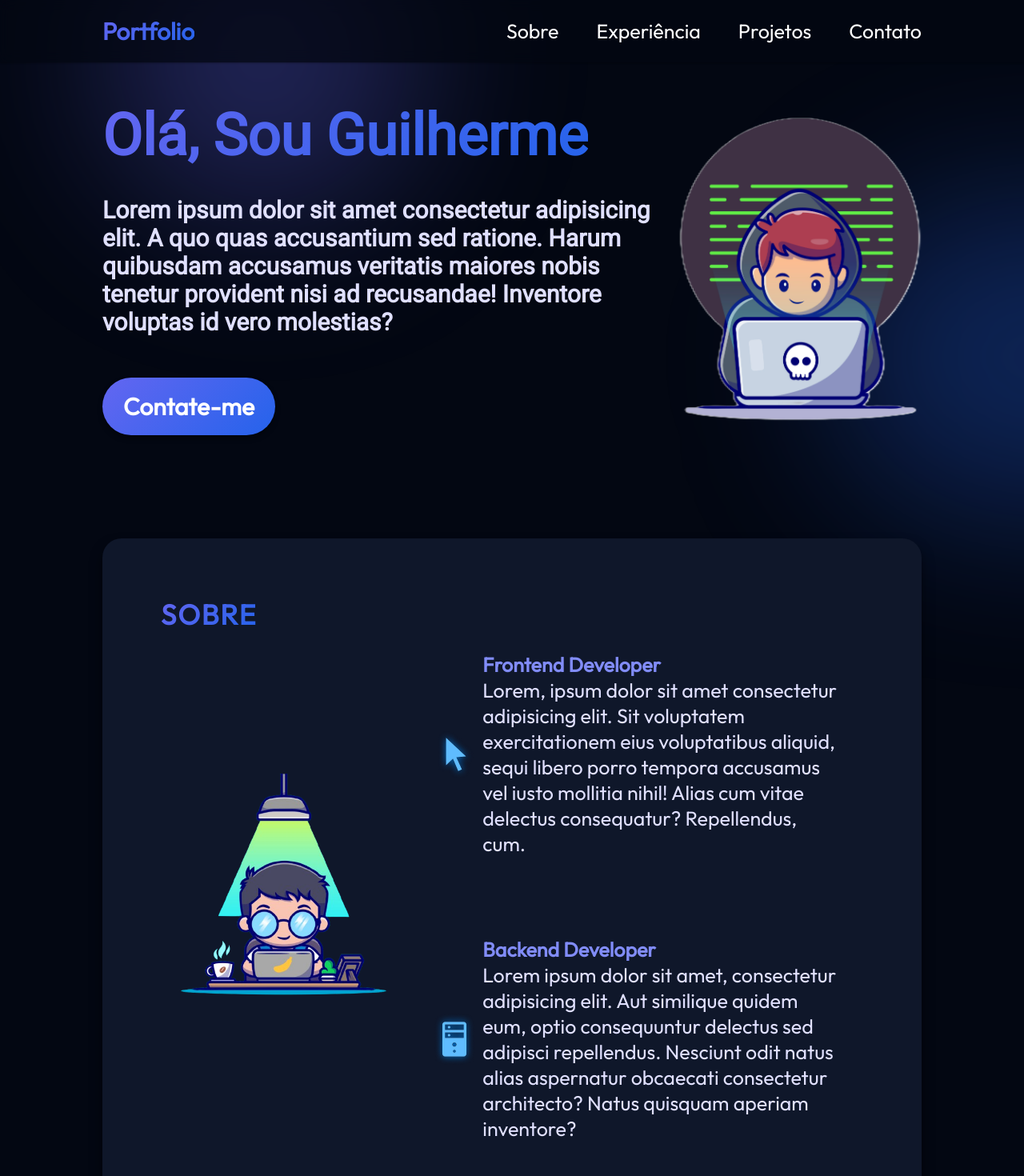
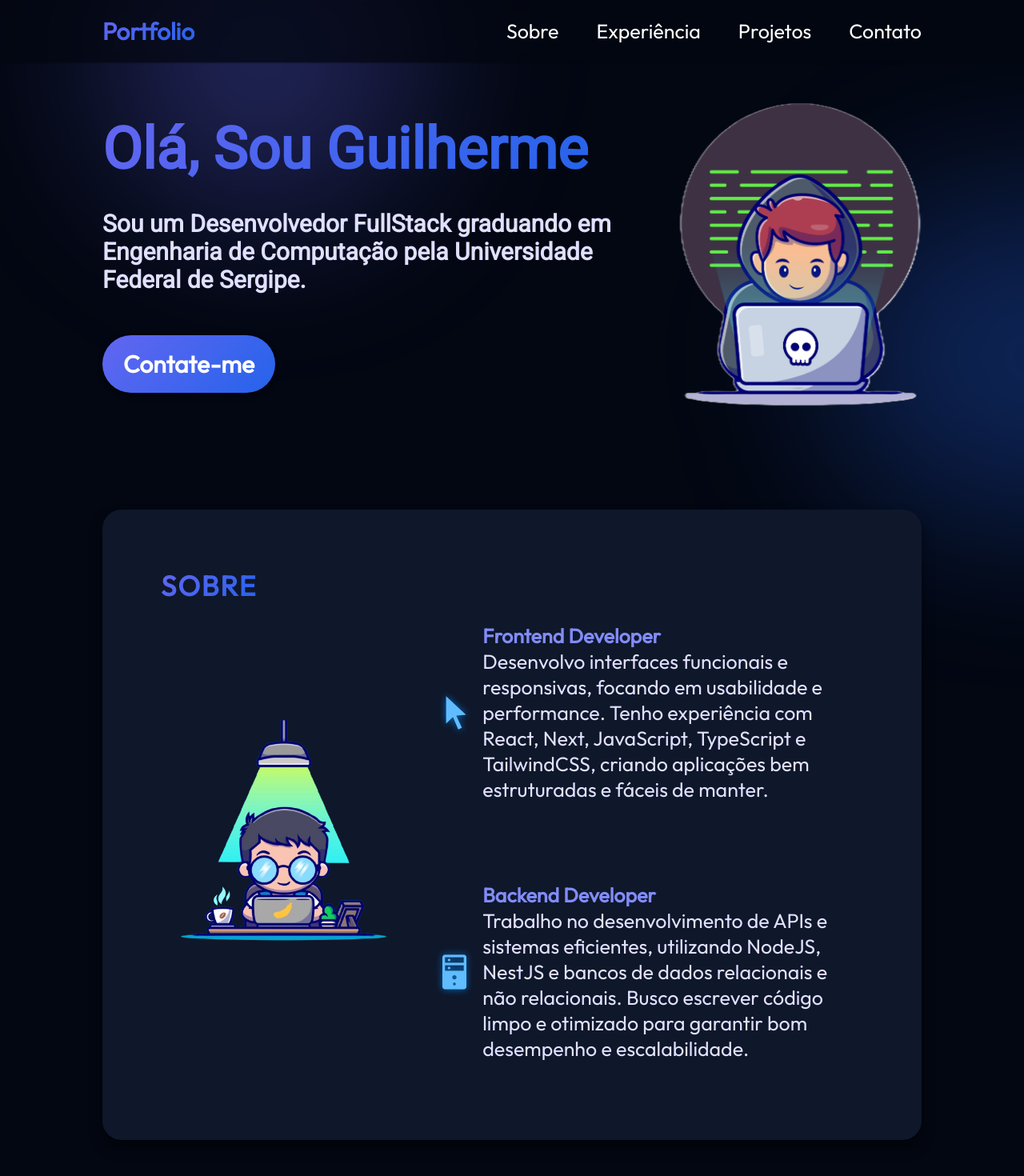
Before and after one commit to GuilhermeFreitass/react-portfolio, a React (Vite) app: page / in a window 1280 px wide. Shown: the top 1470 px of the page at 80% size. Built offline with nearby package versions, Linux system fonts and the light colour scheme.

Commit message:
Update descriptions

```diff
--- a/src/components/About/About.jsx
+++ b/src/components/About/About.jsx
@@ -19,10 +19,10 @@ const About = () => {
             <div className={styles.aboutItemText}>
               <h3>Frontend Developer</h3>
               <p>
-                Lorem, ipsum dolor sit amet consectetur adipisicing elit. Sit
-                voluptatem exercitationem eius voluptatibus aliquid, sequi
-                libero porro tempora accusamus vel iusto mollitia nihil! Alias
-                cum vitae delectus consequatur? Repellendus, cum.
+                Desenvolvo interfaces funcionais e responsivas, focando em
+                usabilidade e performance. Tenho experiência com React, Next,
+                JavaScript, TypeScript e TailwindCSS, criando aplicações bem
+                estruturadas e fáceis de manter.
               </p>
             </div>
           </li>
@@ -31,10 +31,10 @@ const About = () => {
             <div className={styles.aboutItemText}>
               <h3>Backend Developer</h3>
               <p>
-                Lorem ipsum dolor sit amet, consectetur adipisicing elit. Aut
-                similique quidem eum, optio consequuntur delectus sed adipisci
-                repellendus. Nesciunt odit natus alias aspernatur obcaecati
-                consectetur architecto? Natus quisquam aperiam inventore?
+                Trabalho no desenvolvimento de APIs e sistemas eficientes,
+                utilizando NodeJS, NestJS e bancos de dados relacionais e não
+                relacionais. Busco escrever código limpo e otimizado para
+                garantir bom desempenho e escalabilidade.
               </p>
             </div>
           </li>
--- a/src/components/Hero/Hero.jsx
+++ b/src/components/Hero/Hero.jsx
@@ -7,7 +7,7 @@ const hero = () => {
     <section className={styles.container}>
       <div className={styles.content}>
         <h1 className={styles.title}>Olá, Sou Guilherme</h1>
-        <p className={styles.description}>Lorem ipsum dolor sit amet consectetur adipisicing elit. A quo quas accusantium sed ratione. Harum quibusdam accusamus veritatis maiores nobis tenetur provident nisi ad recusandae! Inventore voluptas id vero molestias?</p>
+        <p className={styles.description}>Sou um Desenvolvedor FullStack graduando em Engenharia de Computação pela Universidade Federal de Sergipe.</p>
         <a href="#contact" className={styles.contactBtn}>Contate-me</a>
       </div>
       <img src={getImageUrl("hero/heroImage2.png")} alt="" className={styles.heroImg}/>
--- a/src/data/history.json
+++ b/src/data/history.json
@@ -4,7 +4,7 @@
       "organisation": "Fechô imóveis",
       "startDate": "Jan, 2025",
       "endDate": "Presente",
-      "experiences": ["Developed the website"],
+      "experiences": ["Desenvolver e manter aplicações web utilizando Next.js e outras tecnologias relacionadas."],
       "imageSrc": "history/fecho1.jpg"
     },
     {
```
